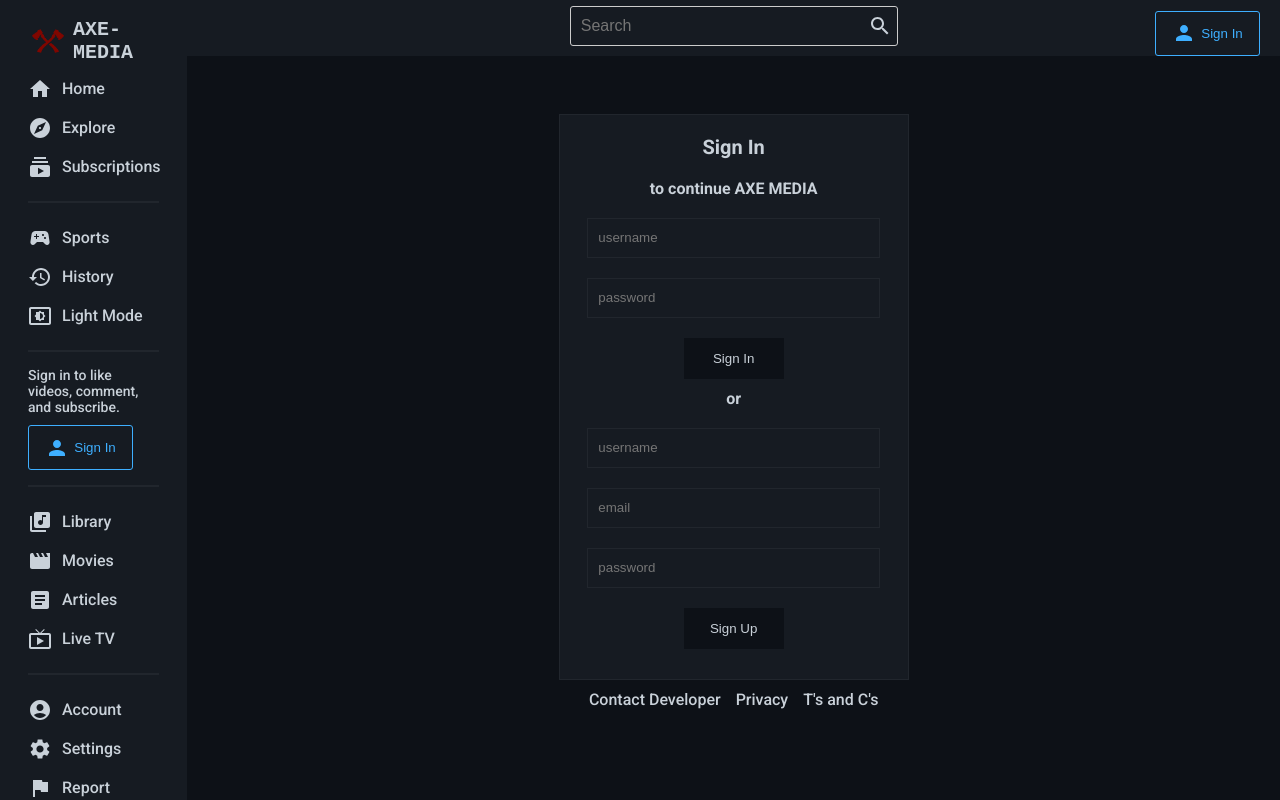
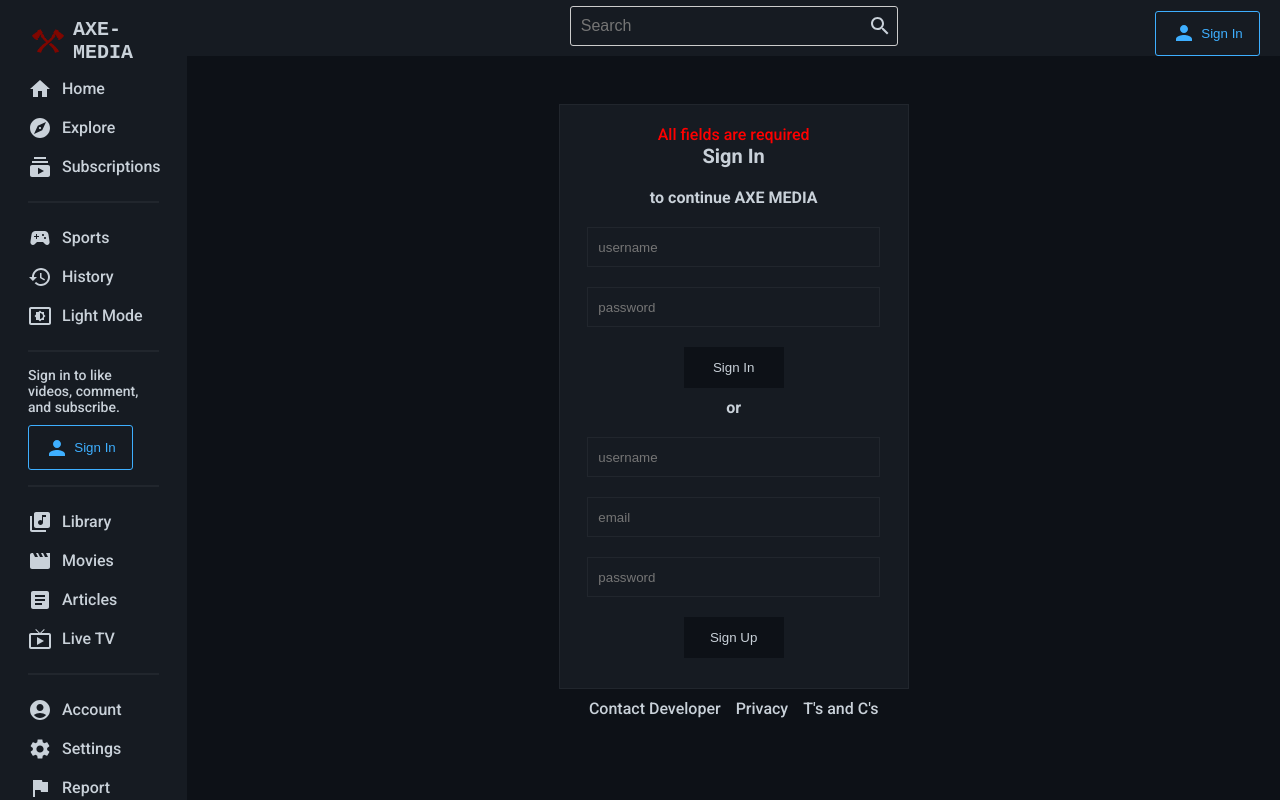
Before and after one commit to BlessingLuphahla/Redd-Tube, a React (Vite) app: page /login in a window 1280 px wide. Both pictures are taken after a click on the button "Sign Up". Built offline with nearby package versions, Linux system fonts and the light colour scheme; no server answers.

Commit message:
miscellaneous update

```diff
--- a/src/App.jsx
+++ b/src/App.jsx
@@ -7,6 +7,7 @@ import { BrowserRouter, Routes, Route } from "react-router";
 import Home from "./pages/Home";
 import Video from "./pages/Video";
 import SignIn from "./pages/SignIn";
+import Subscription from "./pages/Subscription";
 
 import { useScreen } from "./context/ScreenContext";
 import ContactDeveloper from "./components/ContactDeveloper";
@@ -53,6 +54,7 @@ function App() {
                   </Route>
                   <Route path="login" element={<SignIn />} />
                   <Route path="privacy-policy" element={<PrivPolicy />} />
+                  <Route path="subscriptions" element={<Subscription />} />
                   <Route
                     path="contact-developer"
                     element={<ContactDeveloper />}
--- a/src/components/Comment.jsx
+++ b/src/components/Comment.jsx
@@ -1,6 +1,9 @@
 /* eslint-disable react/prop-types */
 import styled from "styled-components";
 import { useScreen } from "../context/ScreenContext";
+import { useEffect, useState } from "react";
+import { DEFAULT_PROFILE_PIC } from "../utils/constants";
+import axios from "axios";
 
 const Container = styled.div`
   display: flex;
@@ -38,15 +41,39 @@ const Details = styled.div`
   gap: 10px;
 `;
 
-function Comment({ text, date, name }) {
+function Comment({ text, date, userId }) {
   const { isMobile } = useScreen();
+
+  const [commentUser, setCommentUser] = useState();
+  const API = import.meta.env.VITE_API_URL;
+
+  useEffect(() => {
+    const getCommentUser = async () => {
+      try {
+        const res = await axios.get(`
+        ${API}/api/users/find/${userId}
+      `);
+        setCommentUser(res.data);
+      } catch (error) {
+        console.log(error);
+      }
+    };
+
+    getCommentUser();
+  }, []);
 
   return (
     <Container>
-      <Avatar src="https://images.pexels.com/photos/30474533/pexels-photo-30474533/free-photo-of-rustic-italian-architecture-with-terra-cotta-rooftops.jpeg?auto=compress&cs=tinysrgb&w=600&lazy=load" />
+      <Avatar
+        src={
+          commentUser?.profilePic
+            ? commentUser?.profilePic
+            : DEFAULT_PROFILE_PIC
+        }
+      />
       <Details isMobile={isMobile}>
         <Name isMobile={isMobile}>
-          {name}
+          {commentUser?.username}
           <Date isMobile={isMobile}>{date}</Date>
         </Name>
         <Text isMobile={isMobile}>{text}</Text>
--- a/src/components/Comments.jsx
+++ b/src/components/Comments.jsx
@@ -4,6 +4,7 @@ import { useScreen } from "../context/ScreenContext";
 import Comment from "./Comment";
 import { useEffect, useState } from "react";
 import axios from "axios";
+import { formatDistanceToNow } from "date-fns";
 
 const Container = styled.div``;
 
@@ -54,23 +55,28 @@ function Comments({ currentVideoId }) {
     getComments();
   }, []);
 
+  console.log(comments);
+
   return (
     <Container>
       <NewComment isMobile={isMobile}>
         <Avatar src="https://images.pexels.com/photos/30253635/pexels-photo-30253635/free-photo-of-dramatic-sand-dunes-texture-in-algerian-desert.jpeg?auto=compress&cs=tinysrgb&w=600&lazy=load" />
-        #
         <Input isMobile={isMobile} placeholder="Add a comment" />
       </NewComment>
       {comments?.map((comment, index) => {
-        console.log(comment);
-
         return (
           <Comment
             key={comment + index}
-            text={comment.text}
-            image={comment.image}
-            date={comment.date}
-            name={comment.name}
+            text={comment.desc}
+            userId={comment.userId}
+            date={formatDistanceToNow(
+              new Date(comment?.createdAt || Date.now()),
+              {
+                addSuffix: true,
+              }
+            )
+              .replace("about ", "")
+              .replace("less than a minute ago", "just now")}
           >
             {}
           </Comment>
--- a/src/pages/SignIn.jsx
+++ b/src/pages/SignIn.jsx
@@ -1,6 +1,8 @@
+import { useState } from "react";
 import { Link } from "react-router";
 import styled from "styled-components";
 import { useScreen } from "../context/ScreenContext";
+import axios from "axios";
 
 const Container = styled.div`
   display: flex;
@@ -18,7 +20,7 @@ const MainWrapper = styled.div`
   text-align: center;
   width: ${({ isMobile }) => (isMobile ? "320px" : "350px")};
   margin-top: ${({ isMobile }) => isMobile && "20px"};
-  overflow: scroll;
+  overflow-y: ${({ isMobile }) => isMobile && "scroll"};
 `;
 
 const SignInWrapper = styled.div`
@@ -51,6 +53,7 @@ const Input = styled.input`
   background-color: transparent;
   border: 1px solid ${({ theme }) => theme.soft};
   width: 95%;
+  color: ${({ theme }) => theme.text};
 `;
 
 const Button = styled.button`
@@ -61,6 +64,7 @@ const Button = styled.button`
   border: none;
   outline: none;
   color: ${({ theme }) => theme.text};
+  cursor: pointer;
 `;
 
 const Links = styled.div`
@@ -73,25 +77,130 @@ const Links = styled.div`
 
 function SignIn() {
   const { isMobile } = useScreen();
+  // const navigate = useNavigate();
+
+  // State for sign-in form
+  const [signInData, setSignInData] = useState({ username: "", password: "" });
+  const [error, setError] = useState(null);
+  const API = import.meta.env.VITE_API_URL;
+
+  // State for sign-up form
+  const [signUpData, setSignUpData] = useState({
+    username: "",
+    email: "",
+    password: "",
+  });
+
+  // Handle input changes
+  const handleChange = (e, form) => {
+    const { name, value } = e.target;
+    if (form === "signIn") {
+      setSignInData((prev) => ({ ...prev, [name]: value }));
+    } else {
+      setSignUpData((prev) => ({ ...prev, [name]: value }));
+    }
+  };
+
+  // Sign in function
+  const handleSignIn = async () => {
+    setError(null);
+    if (!signInData.username || !signInData.password) {
+      setError("All fields are required");
+      return;
+    }
+
+    try {
+      const res = await axios.post(`
+        ${API}/api/auth/signin
+      `, signInData);
+
+        console.log(res);
+
+
+      // navigate("/subscription");
+    } catch (err) {
+      setError(err.message);
+    }
+  };
+
+  // Sign up function
+  const handleSignUp = async () => {
+    setError(null);
+    if (!signUpData.username || !signUpData.email || !signUpData.password) {
+      setError("All fields are required");
+      return;
+    }
+
+    try {
+      const response = await fetch("http://localhost:5000/api/auth/signup", {
+        method: "POST",
+        headers: { "Content-Type": "application/json" },
+        body: JSON.stringify(signUpData),
+      });
+
+      const data = await response.json();
+
+      if (!response.ok) throw new Error(data.message || "Sign-up failed");
+
+      alert("Sign-up successful. Please sign in.");
+    } catch (err) {
+      setError(err.message);
+    }
+  };
 
   return (
     <Container>
       <MainWrapper isMobile={isMobile}>
+        {error && <p style={{ color: "red" }}>{error}</p>}
+        {/* Sign In */}
         <SignInWrapper>
           <HeaderText>Sign In</HeaderText>
           <SubText>to continue AXE MEDIA</SubText>
-          <Input type="text" placeholder="username" />
-          <Input type="password" placeholder="password" />
-          <Button>Sign In</Button>
+          <Input
+            type="text"
+            placeholder="username"
+            name="username"
+            value={signInData.username}
+            onChange={(e) => handleChange(e, "signIn")}
+          />
+          <Input
+            type="password"
+            placeholder="password"
+            name="password"
+            value={signInData.password}
+            onChange={(e) => handleChange(e, "signIn")}
+          />
+          <Button onClick={handleSignIn}>Sign In</Button>
         </SignInWrapper>
+
+        {/* Sign Up */}
         <SignUpWrapper>
           <SubText>or</SubText>
-          <Input type="text" placeholder="username" />
-          <Input type="email" placeholder="email" />
-          <Input type="password" placeholder="password" />
-          <Button>Sign Up</Button>
+          <Input
+            type="text"
+            placeholder="username"
+            name="username"
+            value={signUpData.username}
+            onChange={(e) => handleChange(e, "signUp")}
+          />
+          <Input
+            type="email"
+            placeholder="email"
+            name="email"
+            value={signUpData.email}
+            onChange={(e) => handleChange(e, "signUp")}
+          />
+          <Input
+            type="password"
+            placeholder="password"
+            name="password"
+            value={signUpData.password}
+            onChange={(e) => handleChange(e, "signUp")}
+          />
+          <Button onClick={handleSignUp}>Sign Up</Button>
         </SignUpWrapper>
       </MainWrapper>
+
       <Links>
         <Link
           to="/contact-developer"
--- /dev/null
+++ b/src/pages/Subscription.jsx
@@ -0,0 +1,51 @@
+import styled from "styled-components";
+import Card from "../components/Card";
+import { useEffect, useState } from "react";
+import axios from "axios";
+
+const Container = styled.div`
+  display: flex;
+  justify-content: space-around;
+  flex-wrap: wrap;
+  gap: 1px;
+`;
+
+function Subsciption() {
+  const API = import.meta.env.VITE_API_URL;
+  const [videos, setVideos] = useState([]);
+
+  useEffect(() => {
+    const getSubscriptionVideos = async () => {
+      try {
+        const res = await axios.get(`
+          ${API}/api/videos/subs
+        `);
+        setVideos(res.data);
+      } catch (error) {
+        console.log(error);
+      }
+    };
+
+    getSubscriptionVideos();
+  }, []);
+
+  return (
+    <Container>
+      {videos?.map((video, index) => {
+        return (
+          <Card
+            key={video._id + index}
+            src={video.videoUrl}
+            views={video.views}
+            date={video.createdAt}
+            title={video.title}
+            userId={video.userId}
+            videoId={video._id}
+          />
+        );
+      })}
+    </Container>
+  );
+}
+
+export default Subsciption;
```
